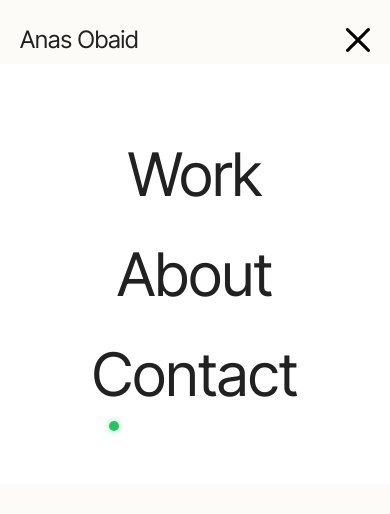
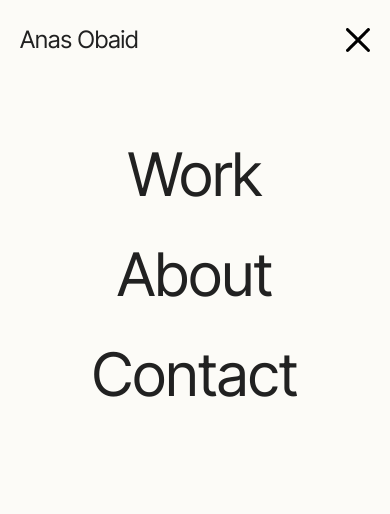
Before and after one commit to TheAnasObaid/theanasobaid.github.io, a React (Vite) app: page / in a window 390 px wide. Both pictures are taken after a click on the element 354 px from the left and 40 px from the top of the page. Shown: the top 514 px of the page. Built offline with nearby package versions, Linux system fonts and the light colour scheme.

Commit message:
Fix navbar background color and add z-index

```diff
--- a/src/components/Navbar.tsx
+++ b/src/components/Navbar.tsx
@@ -47,7 +47,7 @@ const Navbar = () => {
         </div>
       </div>
       {isOpen && (
-        <div className="md:hidden w-full py-20 mt-10 bg-white absolute left-0">
+        <div className="md:hidden w-full py-20 mt-10 bg-[#fcfbf7] z-10 absolute left-0">
           <ul className="flex flex-col gap-10 items-center mx-auto">
             <li>
               <a href="/work" className="text-6xl">
```
